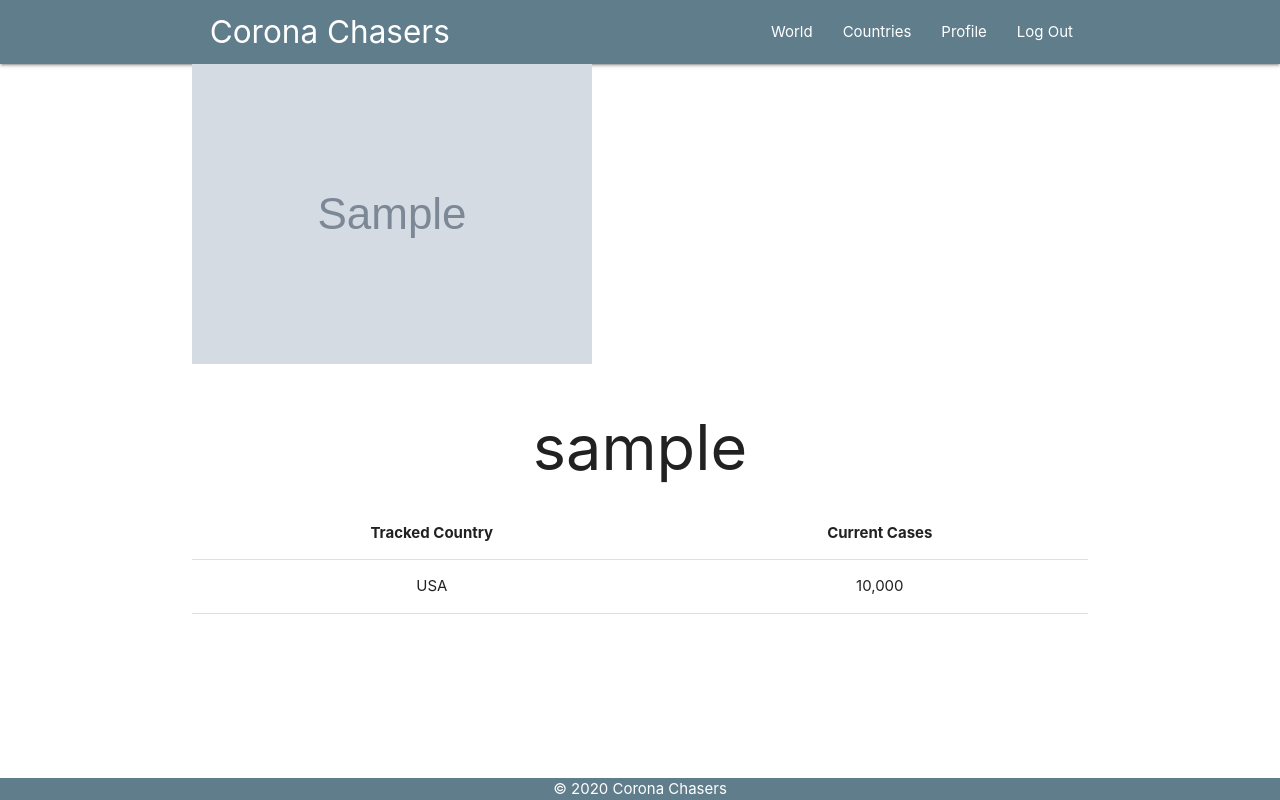
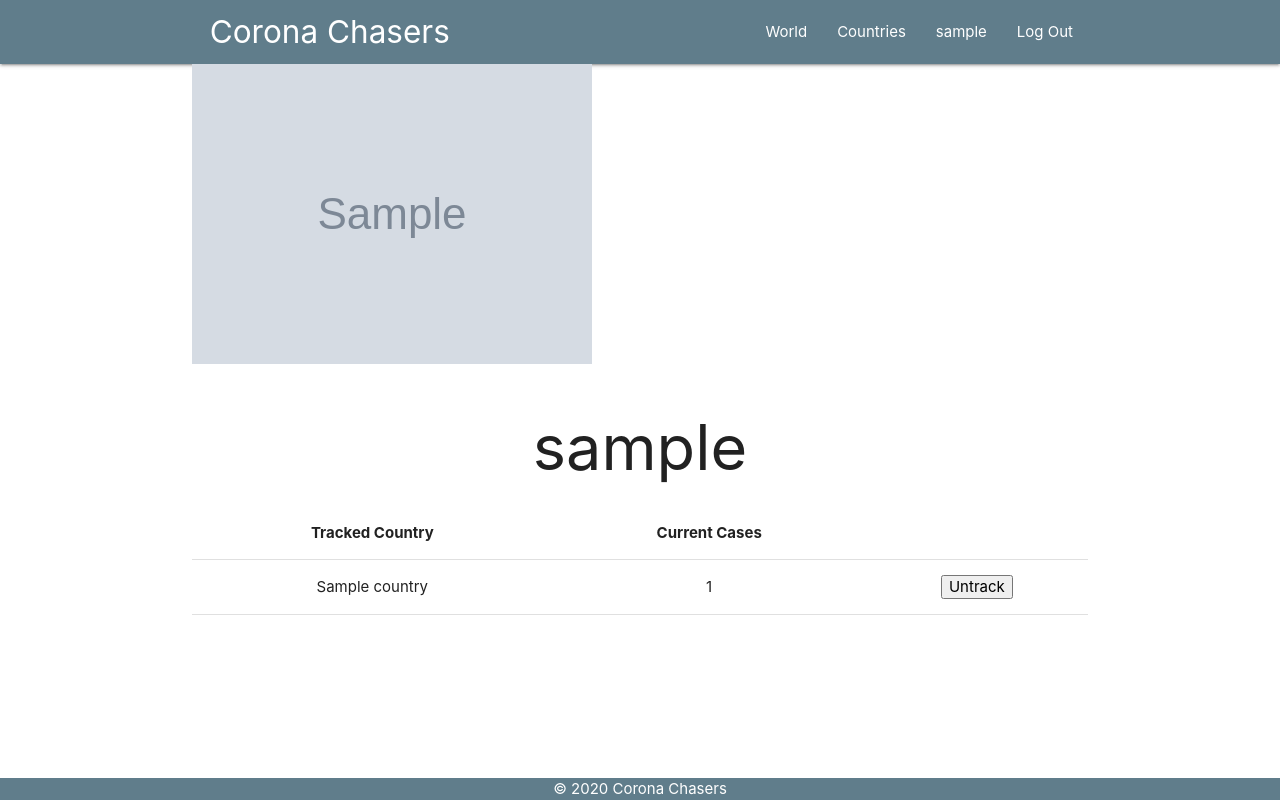
Before and after one commit to fastlane27/corona_chasers, a Django app: page /profiles/1/ in a window 1280 px wide. Run offline with Django 3.2, Linux system fonts and the light colour scheme; a user stored in the database is signed in; tables that the repository leaves empty hold one stand-in row (values such as "Sample post"); grey boxes marked "Sample" are stand-in pictures; parts of the project's set-up code (start-up, migrations or seed data) failed here and were passed over.

Commit message:
adds country tracking

```diff
--- a/main_app/forms.py
+++ b/main_app/forms.py
@@ -15,7 +15,7 @@ class RegistrationForm(UserCreationForm):
 
     def save(self, commit=True):
         user = super(RegistrationForm, self).save(commit=True)
-        avatar_file = self.files['avatar']
+        avatar_file = self.files.get('avatar')
         avatar_url = ''
         if avatar_file:
             avatar_url = upload_file(avatar_file)
--- a/main_app/models.py
+++ b/main_app/models.py
@@ -18,6 +18,7 @@ class Country(models.Model):
     infected = models.IntegerField()
     deaths = models.IntegerField()
     recovered = models.IntegerField()
+    related_user = models.ManyToManyField(User)
 
     def __str__(self):
         return self.name
--- a/main_app/templates/base.html
+++ b/main_app/templates/base.html
@@ -21,7 +21,7 @@
         <li><a href="{% url 'home' %}">World</a></li>
         <li><a href="{% url 'countries_index' %}">Countries</a></li>
         {% if user.is_authenticated %}
-          <li><a href="{% url 'profiles_detail' user.id %}">Profile</a></li>
+          <li><a href="{% url 'profiles_detail' user.id %}">{{ user.username }}</a></li>
           <li><a href="{% url 'logout' %}">Log Out</a></li>
         {% else %}
           <li><a href="{% url 'signup' %}">Sign Up</a></li>
@@ -34,7 +34,7 @@
     <li><a href="{% url 'home' %}">World</a></li>
     <li><a href="{% url 'countries_index' %}">Countries</a></li>
     {% if user.is_authenticated %}
-      <li><a href="{% url 'profiles_detail' user.id %}">Profile</a></li>
+      <li><a href="{% url 'profiles_detail' user.id %}">{{ user.username }}</a></li>
       <li><a href="{% url 'logout' %}">Log Out</a></li>
     {% else %}
       <li><a href="{% url 'signup' %}">Sign Up</a></li>
--- a/main_app/templates/profile.html
+++ b/main_app/templates/profile.html
@@ -3,20 +3,41 @@
 
 <img src="{{ profile_user.profile.avatar }}">
 <h1 class="center">{{ profile_user.username }}</h1>
-
+{% if profile_user.country_set.first %}
 <table class="responsive-table centered">
   <thead>
     <tr>
       <th>Tracked Country</th>
       <th>Current Cases</th>
+      <th></th>
     </tr>
   </thead>
   <tbody>
+    {% for c in profile_user.country_set.all %}
     <tr>
-      <td>USA</td>
-      <td>10,000</td>
+      <td class="clickable" data-href="{% url 'countries_detail' c.id %}">{{ c.name }}</td>
+      <td class="clickable" data-href="{% url 'countries_detail' c.id %}">{{ c.infected }}</td>
+      {% if user.id == profile_user.id %}
+      <td><form action="{% url 'unassoc_country' c.id %}" method="post">
+        {% csrf_token %}
+        <input type="submit" value="Untrack">
+      </form></td>
+      {% endif %}
     </tr>
+    {% endfor %}
   </tbody>
 </table>
+{% else %}
+<h3>No Countries Currently Tracked</h3>
+{% endif %}
+
+
+<script>
+  $(document).ready(function () {
+    $('.clickable').click(function() {
+      window.location.href = this.dataset.href;
+    });
+  });
+</script>
 
 {% endblock %}
--- a/main_app/urls.py
+++ b/main_app/urls.py
@@ -11,8 +11,8 @@ urlpatterns = [
     path('countries/<int:country_id>/update_comment/<int:comment_id>/', views.update_comment, name='update_comment'),
     path('countries/<int:pk>/provinces/', views.ProvinceList.as_view(), name='provinces_index'),
     path('profiles/<int:user_id>/', views.profiles_detail, name='profiles_detail'),
-    # path('profiles/<int:profile_id>/assoc_country/<int:country_id>/',
-    #      views.assoc_country, name='assoc_country'),
-    # path('profiles/<int:profile_id>/unassoc_country/<int:country_id>/',
-    #      views.unassoc_country, name='unassoc_country'),
+    path('profiles/assoc_country/<int:country_id>/',
+         views.assoc_country, name='assoc_country'),
+    path('profiles/unassoc_country/<int:country_id>/',
+         views.unassoc_country, name='unassoc_country'),
 ]
--- a/main_app/views.py
+++ b/main_app/views.py
@@ -2,12 +2,15 @@ from datetime import datetime
 from django.shortcuts import render, redirect
 from django.contrib.auth.models import User
 from django.contrib.auth import login
+from django.contrib.auth.decorators import login_required
 from django.views.generic import ListView, DetailView
+from django.http import HttpResponseRedirect
 from .forms import RegistrationForm, CommentForm
 from .models import Comment, Country, Global, Province
 from .scraper import pop_database
 
-pop_database()
+
+# pop_database()
 
 
 def home(request):
@@ -29,7 +32,7 @@ def signup(request):
     context = {'form': form, 'error_message': error_message}
     return render(request, 'registration/signup.html', context)
 
-
+@login_required
 def add_comment(request, country_id):
     form = CommentForm(request.POST)
     if form.is_valid():
@@ -40,16 +43,19 @@ def add_comment(request, country_id):
         new_comment.save()
     return redirect('countries_detail', pk=country_id)
 
-
+@login_required
 def delete_comment(request, country_id, comment_id):
-    Comment.objects.get(id=comment_id).delete()
+    comment = Comment.objects.get(id=comment_id)
+    if request.user.id == comment.created_by.id:
+        comment.delete()
     return redirect('countries_detail', pk=country_id)
 
-
+@login_required
 def update_comment(request, country_id, comment_id):
     comment = Comment.objects.get(id=comment_id)
-    comment.content = request.POST['content']
-    comment.save()
+    if request.user.id == comment.created_by.id:
+        comment.content = request.POST['content']
+        comment.save()
     return redirect('countries_detail', pk=country_id)
 
 
@@ -58,12 +64,17 @@ def profiles_detail(request, user_id):
     return render(request, 'profile.html', {'profile_user': user})
 
 
-def assoc_country(request, profile, country_id):
-    pass
+def assoc_country(request, country_id):
+    country = Country.objects.get(id=country_id)
+    country.related_user.add(request.user.id)
+    return redirect('countries_detail', pk=country_id)
 
 
-def unassoc_country(request, profile, country_id):
-    pass
+def unassoc_country(request, country_id):
+    country = Country.objects.get(id=country_id)
+    country.related_user.remove(request.user.id)
+    return HttpResponseRedirect(request.META.get('HTTP_REFERER'))
+
 
 
 class CountryList(ListView):
```
Also changed, not shown: main_app/templates/main_app/country_detail.html (+19 -0 lines), main_app/migrations/0004_country_user.py (added), main_app/migrations/0005_auto_20200324_1744.py (added).
